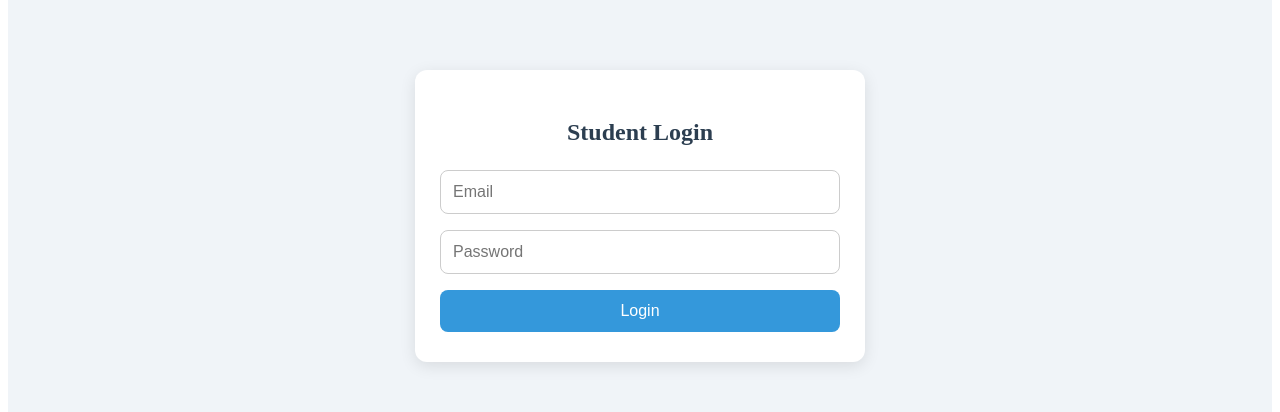
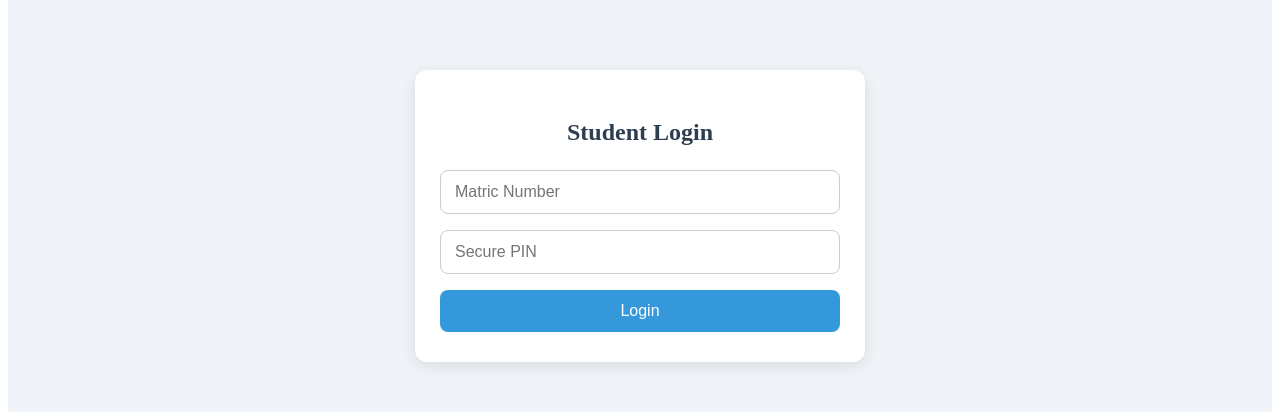
Before and after one commit to Jacobsadi/academic-performance-frontend, a Vue app: page /student in a window 1280 px wide. Shown: the part 192-604 px from the top of the page. Built offline with nearby package versions, Linux system fonts and the light colour scheme.

Commit message:
separate login between lecturer and student

```diff
--- a/src/router/index.js
+++ b/src/router/index.js
@@ -4,17 +4,16 @@ import CourseDetails from '../views/CourseDetails.vue';
 import ExportResults from '../views/ExportResults.vue';
 import LecturerDashboard from '../views/LecturerDashboard.vue';
 import LoginPage from '../views/LoginPage.vue';
-import StudentLoginPage from '../views/student/LoginPage.vue';
 import StudentDashboard from '../views/student/Dashboard.vue'
 
 const routes = [
-  { path: '/', component: LoginPage },
+  { path: '/lecturer', component: LoginPage },
   { path: '/lecturer/dashboard', component: LecturerDashboard },
   { path: '/lecturer/course/:id', component: CourseDetails, props: true },
   { path: '/lecturer/course/:id/analytics', component: CourseAnalytics, props: true },
   { path: '/lecturer/course/:id/export', component: ExportResults, props: true },
 
-  { path: '/student', component: StudentLoginPage},
+  { path: '/student', component: LoginPage},
   { path: '/student/dashboard', component: StudentDashboard }
 
 ];
--- a/src/views/LoginPage.vue
+++ b/src/views/LoginPage.vue
@@ -1,42 +1,80 @@
 <template>
   <div class="login-container">
     <div class="login-card">
-      <h2>Lecturer Login</h2>
-      <input v-model="email" placeholder="Email" type="email" />
-      <input v-model="password" type="password" placeholder="Password" />
+      <h2>{{ roleLabel }} Login</h2>
+
+      <!-- Student fields -->
+      <template v-if="role === 'student'">
+        <input v-model="matric" placeholder="Matric Number" type="text" />
+        <input v-model="pin" type="password" placeholder="Secure PIN" />
+      </template>
+
+      <!-- Lecturer fields -->
+      <template v-else-if="role === 'lecturer'">
+        <input v-model="email" placeholder="Email" type="email" />
+        <input v-model="password" type="password" placeholder="Password" />
+      </template>
+
       <button :disabled="loading" @click="login">
         {{ loading ? 'Logging in...' : 'Login' }}
       </button>
+
       <p v-if="error" class="error-message">{{ error }}</p>
     </div>
   </div>
 </template>
 
 <script setup>
-import { ref } from 'vue'
-import { useRouter } from 'vue-router'
+import { ref, computed, onMounted } from 'vue'
+import { useRouter, useRoute } from 'vue-router'
 
+const router = useRouter()
+const route = useRoute()
+
+// Detect role based on current path
+const role = ref(route.path.includes('lecturer') ? 'lecturer' : 'student')
+
+const matric = ref('')
+const pin = ref('')
 const email = ref('')
 const password = ref('')
 const error = ref('')
 const loading = ref(false)
-const router = useRouter()
+
+const roleLabel = computed(() =>
+  role.value === 'lecturer' ? 'Lecturer' : 'Student'
+)
+
+// Auto-redirect if already logged in
+onMounted(() => {
+  const key = role.value + 'Id'
+  if (localStorage.getItem(key)) {
+    router.push(`/${role.value}/dashboard`)
+  }
+})
 
 const login = async () => {
   error.value = ''
   loading.value = true
+
+  const url = role.value === 'lecturer' ? '/login-lecturer' : '/login-student'
+  const payload =
+    role.value === 'lecturer'
+      ? { email: email.value, password: password.value }
+      : { matric: matric.value, pin: pin.value }
+
   try {
-    const res = await fetch('http://localhost:8085/login', {
+    const res = await fetch(`http://localhost:8085${url}`, {
       method: 'POST',
       headers: { 'Content-Type': 'application/json' },
-      body: JSON.stringify({ email: email.value, password: password.value })
+      body: JSON.stringify(payload)
     })
 
     const data = await res.json()
 
     if (res.ok) {
-      localStorage.setItem('lecturerId', data.user.id)
-      router.push('/lecturer/dashboard')
+      localStorage.setItem(`${role.value}Id`, data.user.id)
+      router.push(`/${role.value}/dashboard`)
     } else {
       error.value = data.error || 'Login failed'
     }
@@ -80,6 +118,7 @@ const login = async () => {
   border-radius: 8px;
   font-size: 16px;
   transition: border-color 0.3s;
+  box-sizing: border-box;
 }
 
 .login-card input:focus {
--- a/src/views/student/LoginPage.vue
+++ /dev/null
@@ -1,116 +0,0 @@
-<template>
-  <div class="login-container">
-    <div class="login-card">
-      <h2>Student Login</h2>
-      <input v-model="email" placeholder="Email" type="email" />
-      <input v-model="password" type="password" placeholder="Password" />
-      <button :disabled="loading" @click="login">
-        {{ loading ? 'Logging in...' : 'Login' }}
-      </button>
-      <p v-if="error" class="error-message">{{ error }}</p>
-    </div>
-  </div>
-</template>
-
-<script setup>
-import { ref } from 'vue'
-import { useRouter } from 'vue-router'
-
-const email = ref('')
-const password = ref('')
-const error = ref('')
-const loading = ref(false)
-const router = useRouter()
-
-const login = async () => {
-  error.value = ''
-  loading.value = true
-  try {
-    const res = await fetch('http://localhost:8085/login', {
-      method: 'POST',
-      headers: { 'Content-Type': 'application/json' },
-      body: JSON.stringify({ email: email.value, password: password.value })
-    })
-
-    const data = await res.json()
-
-    if (res.ok) {
-      localStorage.setItem('lecturerId', data.user.id)
-      router.push('/lecturer/dashboard')
-    } else {
-      error.value = data.error || 'Login failed'
-    }
-  } catch (e) {
-    error.value = 'Server unreachable'
-  } finally {
-    loading.value = false
-  }
-}
-</script>
-
-<style scoped>
-.login-container {
-  display: flex;
-  align-items: center;
-  justify-content: center;
-  height: 100vh;
-  background-color: #f0f4f8;
-}
-
-.login-card {
-  background-color: #fff;
-  padding: 30px 25px;
-  border-radius: 12px;
-  box-shadow: 0 4px 16px rgba(0, 0, 0, 0.1);
-  width: 100%;
-  max-width: 400px;
-  text-align: center;
-}
-
-.login-card h2 {
-  margin-bottom: 24px;
-  color: #2c3e50;
-}
-
-.login-card input {
-  width: 100%;
-  padding: 12px;
-  margin-bottom: 16px;
-  border: 1px solid #ccc;
-  border-radius: 8px;
-  font-size: 16px;
-  box-sizing: border-box;
-  transition: border-color 0.3s;
-}
-
-.login-card input:focus {
-  border-color: #3498db;
-  outline: none;
-}
-
-.login-card button {
-  width: 100%;
-  padding: 12px;
-  font-size: 16px;
-  background-color: #3498db;
-  color: white;
-  border: none;
-  border-radius: 8px;
-  cursor: pointer;
-  transition: background-color 0.3s;
-}
-
-.login-card button:disabled {
-  background-color: #7fb3d5;
-  cursor: not-allowed;
-}
-
-.login-card button:hover:not(:disabled) {
-  background-color: #2980b9;
-}
-
-.error-message {
-  margin-top: 10px;
-  color: #e74c3c;
-}
-</style>
```
